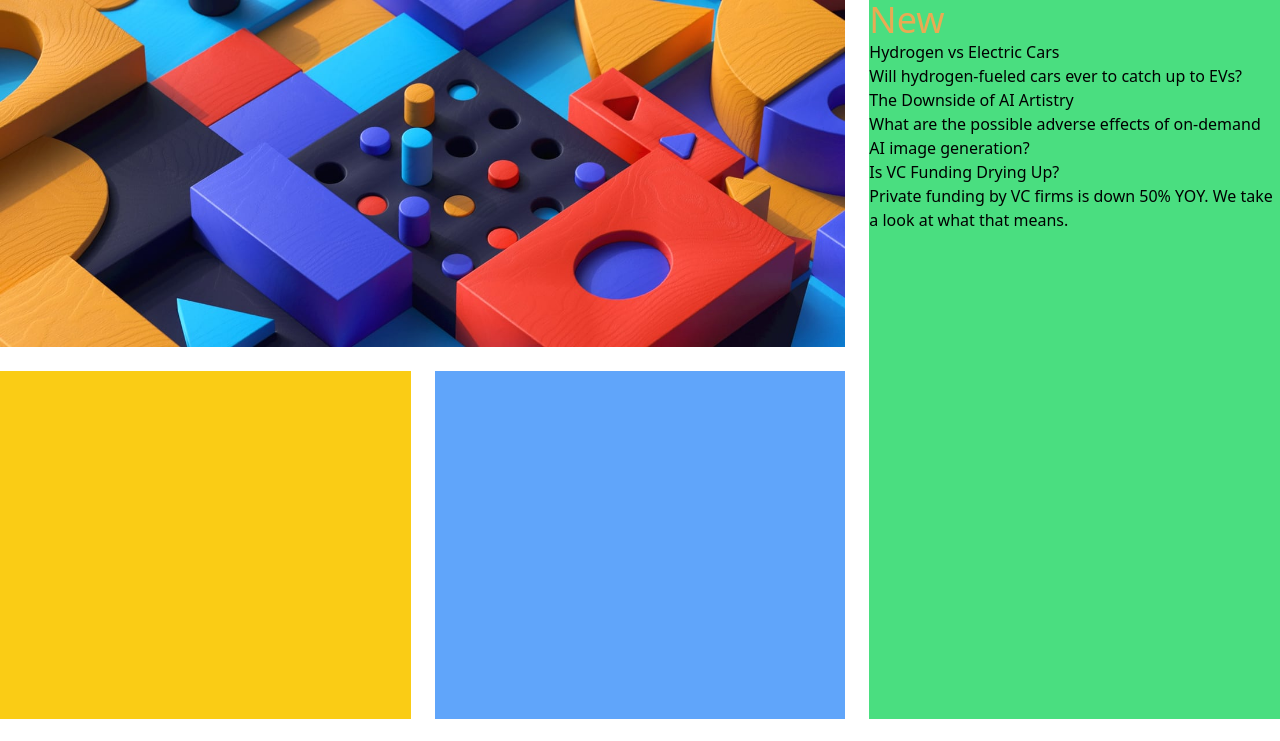
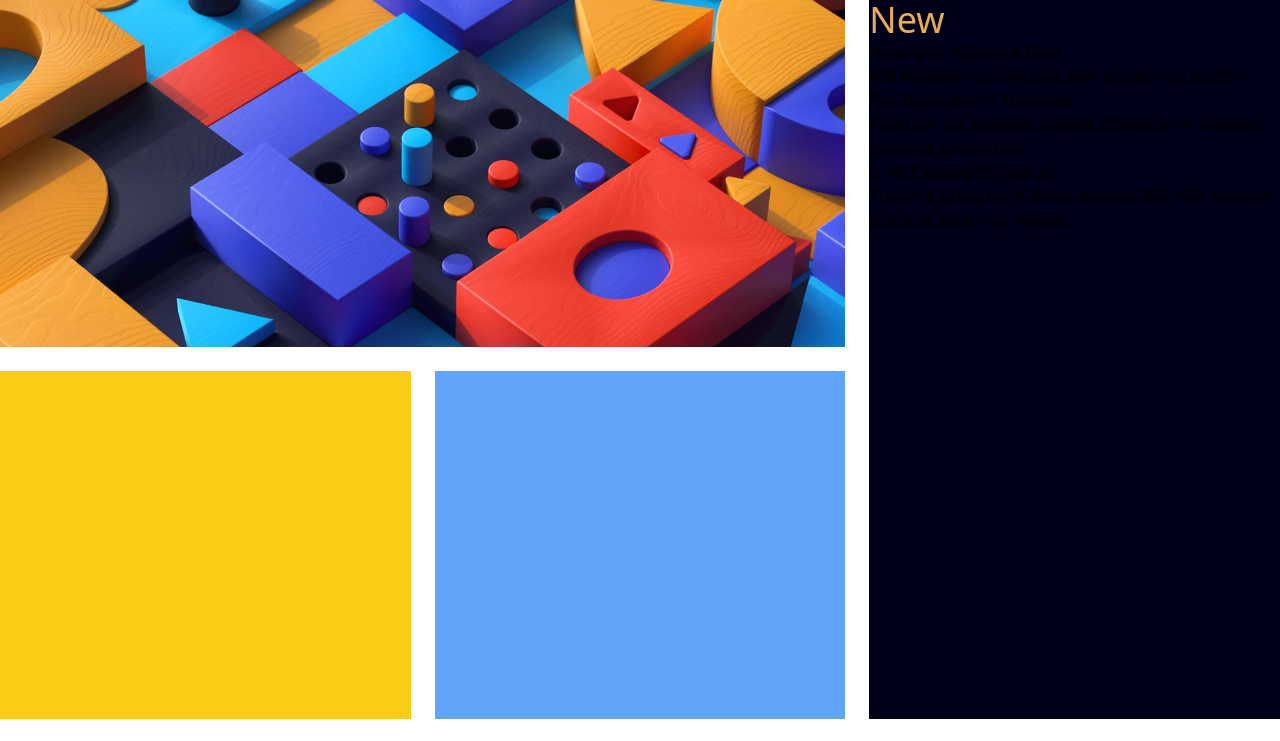
Before and after one commit to Millenmark/mini-project-news-homepage, a React (Vite) app: page / in a window 1280 px wide. Shown: the top 741 px of the page. Built offline with nearby package versions, Linux system fonts and the light colour scheme.

Commit message:
Update Home.jsx

```diff
--- a/src/pages/Home.jsx
+++ b/src/pages/Home.jsx
@@ -11,7 +11,7 @@ const Home = () => {
           className=" object-cover object-center"
         />
       </div>
-      <div className=" bg-green-400 row-span-2">
+      <div className=" bg-neutral-very-dark-blue row-span-2">
         <Article />
       </div>
       <div className=" bg-yellow-400"></div>
```
